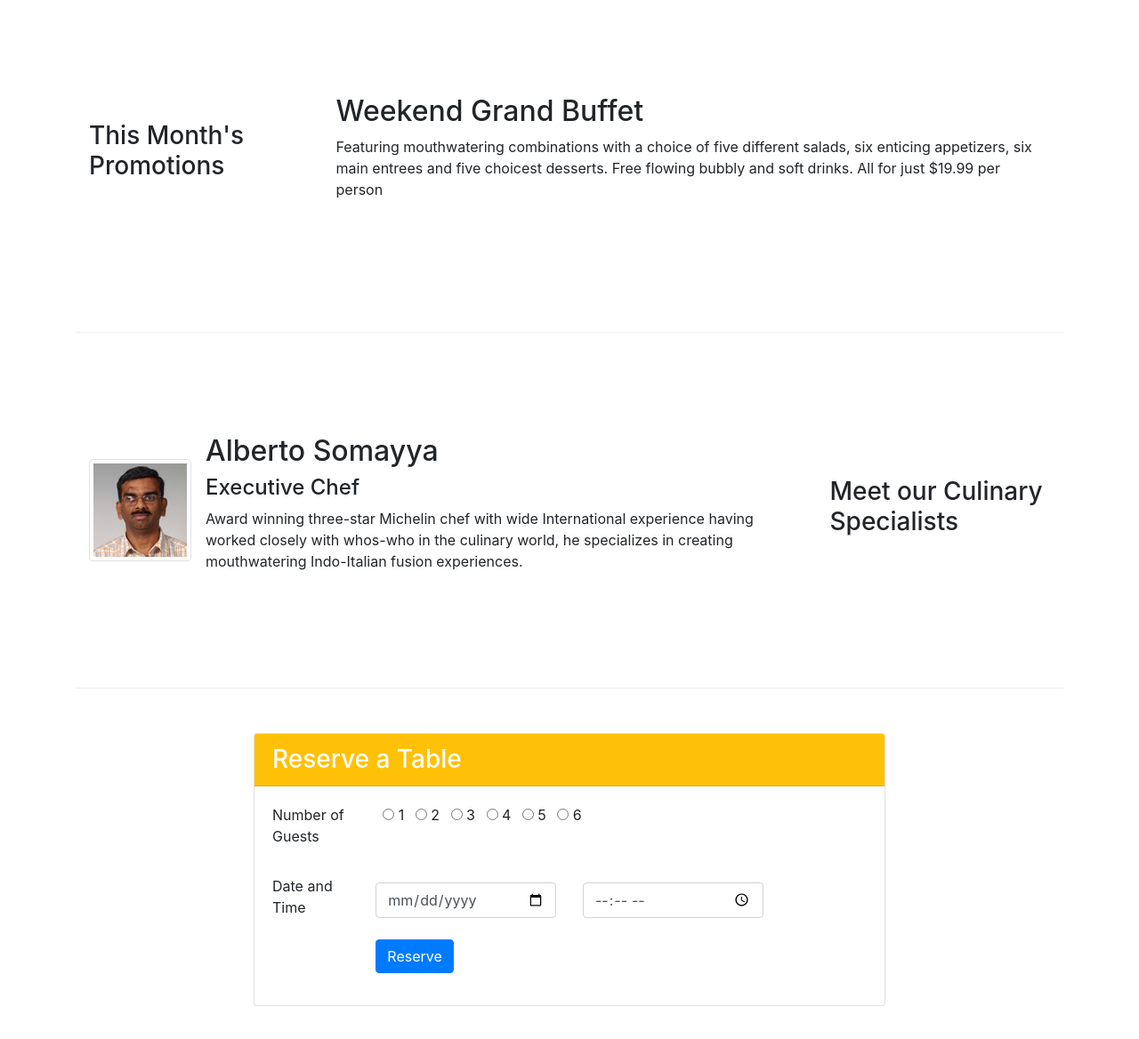
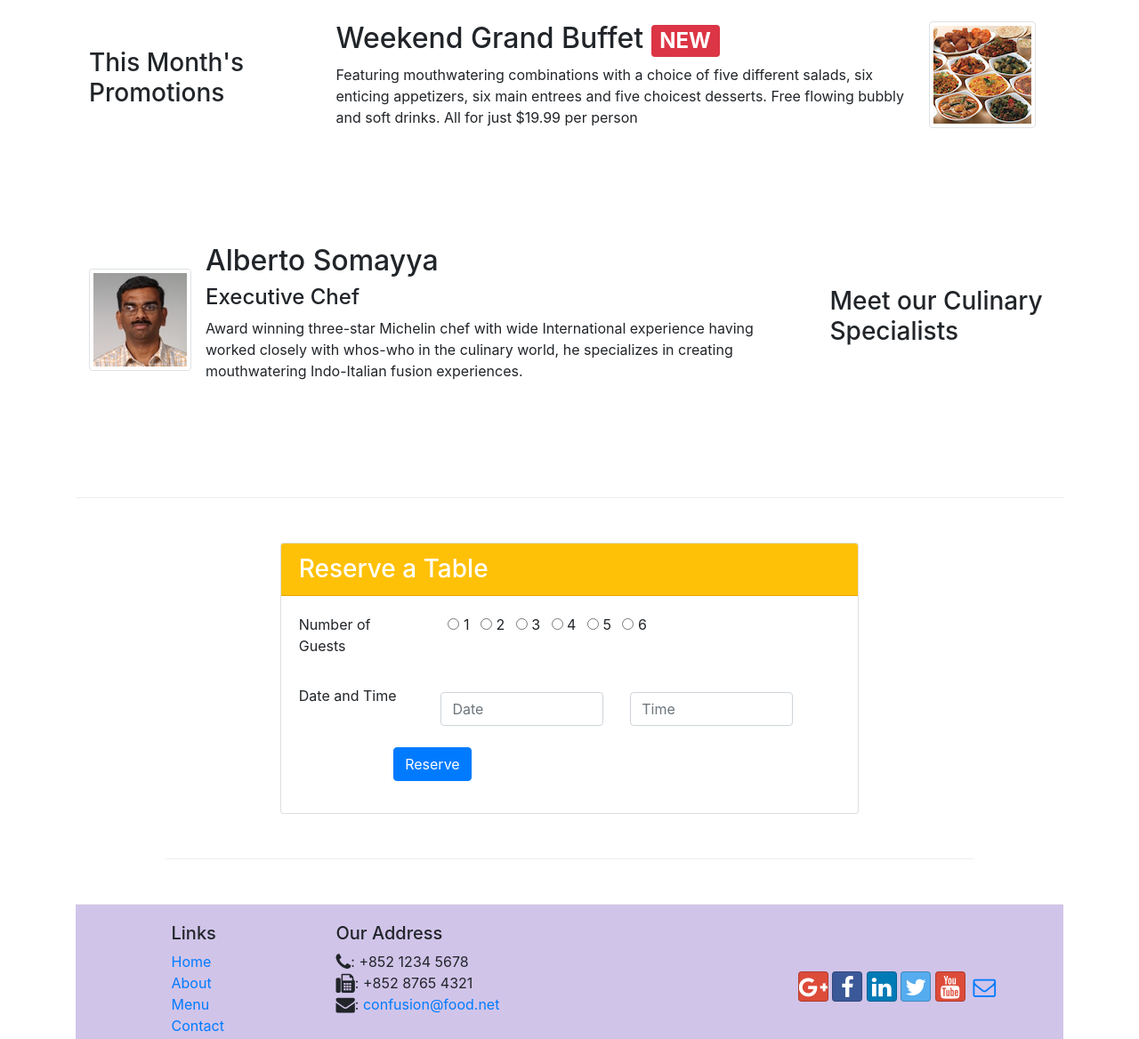
Before and after one commit to merhawiRuth/coursera-conFusion, a website: page index.html in a window 1280 px wide. Shown: the part 760-1928 px from the top of the page at 89% size. Drawn offline with nearby package versions, Linux system fonts and the light colour scheme.

Commit message:
Assignment 2 done

```diff
--- a/index.html
+++ b/index.html
@@ -50,14 +50,22 @@
                 <div class="col-12 col-sm align-self-center">
                     <img src="img/logo.png" class="img-fluid">
                 </div>
+                <div class="col-12 col-sm align-self-center">
+                    <button class="btn btn-block btn-warning"
+                        onClick="document.getElementById('ReserveCard').scrollIntoView();">Reserve Table</button>
+                </div>
             </div>
         </div>
     </header>
 
     <div class="container">
         <div class="row row-content align-items-center">
+            <div class="col-12 col-sm-4 col-md-3 order-sm-last">
+                <h3>Our Lipsmacking Culinary Creation</h3>
+            </div>
+            <div class="col col-sm col-md order-sm-first">
                 <div class="media">
-                <img class="d-flex mr-3 img-thumbnail align-self-center" src="img/uthappizza.png" alt="Uthappizza">
+                    <img class="d-flex mr-3 img-thumbnail align-self-right" src="img/uthappizza.png" alt="Uthappizza">
                     <div class="media-body">
                         <h2 class="mt-0 media-heading">Uthappizza
                             <span class="badge badge-danger">HOT</span>
@@ -70,19 +78,30 @@
                     </div>
                 </div>
             </div>
+        </div>
 
         <div class="row row-content align-items-center">
-            <div class="col-12 col-sm-4 col-md-3">
+            <div class="col-9 col-sm-4 col-md-3">
                 <h3>This Month's Promotions</h3>
             </div>
             <div class="col col-sm col-md">
-                <h2>Weekend Grand Buffet</h2>
-                <p>Featuring mouthwatering combinations with a choice of five different salads, six enticing appetizers,
+                <div class="media">
+                    <div class="media-body align-self-left">
+                        <h2>Weekend Grand Buffet <span class="badge badge-danger">NEW</span>
+                        </h2>
+                        <p class="d-none d-sm-block">Featuring mouthwatering combinations with a choice of five
+                            different salads, six enticing
+                            appetizers,
                             six
-                    main entrees and five choicest desserts. Free flowing bubbly and soft drinks. All for just $19.99
+                            main entrees and five choicest desserts. Free flowing bubbly and soft drinks. All for just
+                            $19.99
                             per
                             person </p>
                     </div>
+                    <img class="d-flex mr-3 img-thumbnail ml-2" src="img/buffet.png" alt="Uthappizza">
+
+                </div>
+
             </div>
 
             <div class="row row-content align-items-center">
@@ -105,13 +124,13 @@
                     </div>
                 </div>
             </div>
-        <div class="row row-content justify-content-center">
-            <div class="col-12 col-sm-8">
+            <div class="row row-content justify-content-center " id="ReserveCard">
+                <div class="col-12 col-sm-9">
                     <div class="card">
                         <h3 class="card-header bg-warning text-white">Reserve a Table</h3>
                         <div class="card-body">
                             <div class="row">
-                            <div class="col-12 col-sm-2">
+                                <div class="col-12 col-sm-3">
                                     Number of Guests
                                 </div>
                                 <div class="col-12 col-sm-9">
@@ -124,14 +143,14 @@
                                 </div>
                             </div>
                             <div class="row mt-3 mb-3">
-                            <div class="col-12 col-sm-2 mt-3">
+                                <div class="col-12 col-sm-3 mt-3">
                                     Date and Time
                                 </div>
                                 <div class="col-12 col-sm-4 mt-4 ">
-                                <input type="date" class="form-control" id="date" name="date" />
+                                    <input placeholder="Date" class="form-control" id="date" name="date" />
                                 </div>
                                 <div class="col-12 col-sm-4 mt-4">
-                                <input type="time" class="form-control" id="time" name="time" />
+                                    <input placeholder="Time" class="form-control" id="time" name="time" />
                                 </div>
                                 <div class="offset-sm-2 mt-4 col-8 col-sm-4">
                                     <button type="button" class="btn btn-primary " name="reserve">Reserve</button>
@@ -169,8 +188,8 @@
                         <div class="text-center">
                             <a class="btn btn-social-icon btn-google" href="http://google.com/+"><i
                                     class="fa fa-google-plus"></i></a>
-                        <a class="btn btn-social-icon btn-facebook" href="http://www.facebook.com/profile.php?id="><i
-                                class="fa fa-facebook"></i></a>
+                            <a class="btn btn-social-icon btn-facebook"
+                                href="http://www.facebook.com/profile.php?id="><i class="fa fa-facebook"></i></a>
                             <a class="btn btn-social-icon btn-linkedin" href="http://www.linkedin.com/in/"><i
                                     class="fa fa-linkedin"></i></a>
                             <a class="btn btn-social-icon btn-twitter" href="http://twitter.com/"><i
```
Lines whose indentation alone changed are shown as unchanged.
